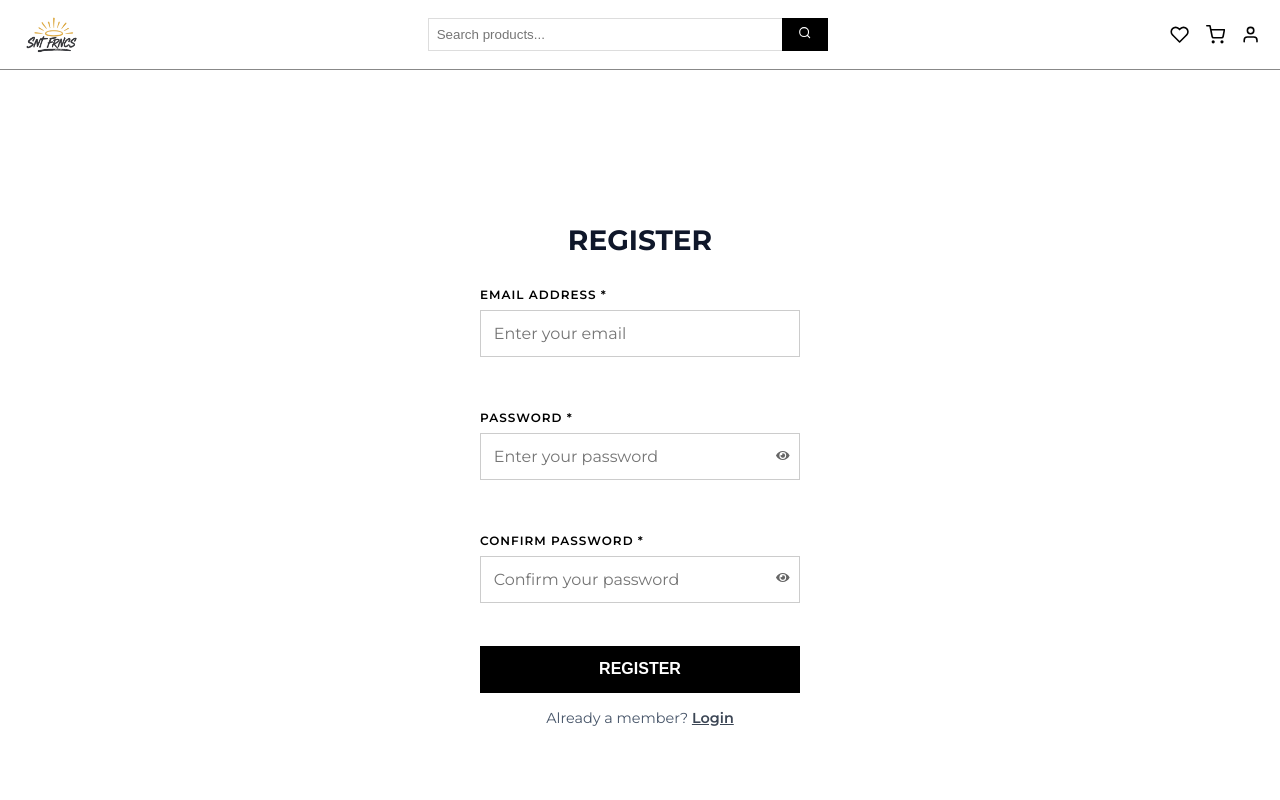
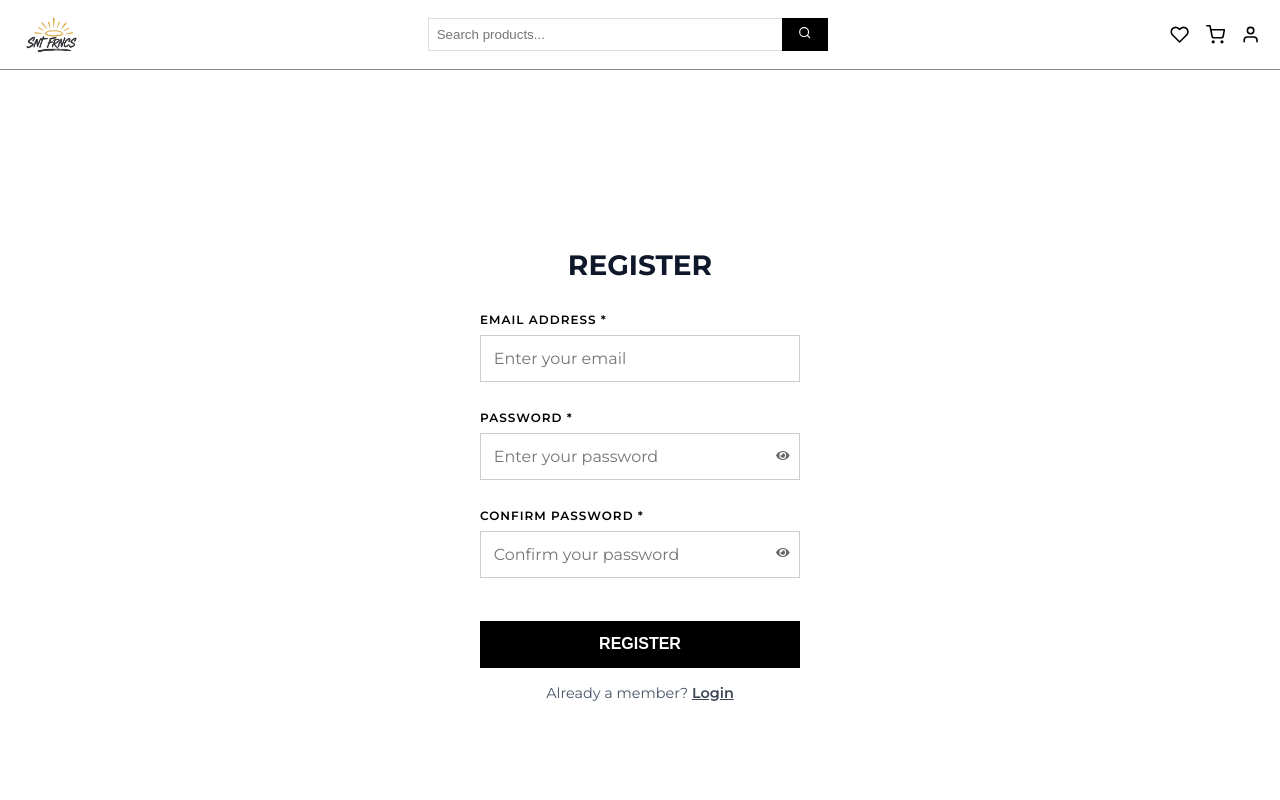
Before and after one commit to ay30bg/snt.frncs, a React (Create React App) app: page /register in a window 1280 px wide. Shown: the top 800 px of the page. Built offline with nearby package versions, Linux system fonts and the light colour scheme.

Commit message:
Update authPage.css

```diff
--- a/src/styles/authPage.css
+++ b/src/styles/authPage.css
@@ -44,7 +44,7 @@
 }
 
 .password-group {
-  margin-top: 10px;
+  margin-top: -15px;
 }
 
 .form-group label {
@@ -135,7 +135,6 @@
 .social-login {
   margin-top: 1.5rem;
   display: flex;
-  width: 100%;
   flex-direction: column;
   gap: 0.8rem;
 }
@@ -163,6 +162,7 @@
 .google-btn:hover {
   background: #f1f5f9;
 }
+
 /* Remember Me + Forgot Password Row */
 .remember-forgot {
   display: flex;
```
